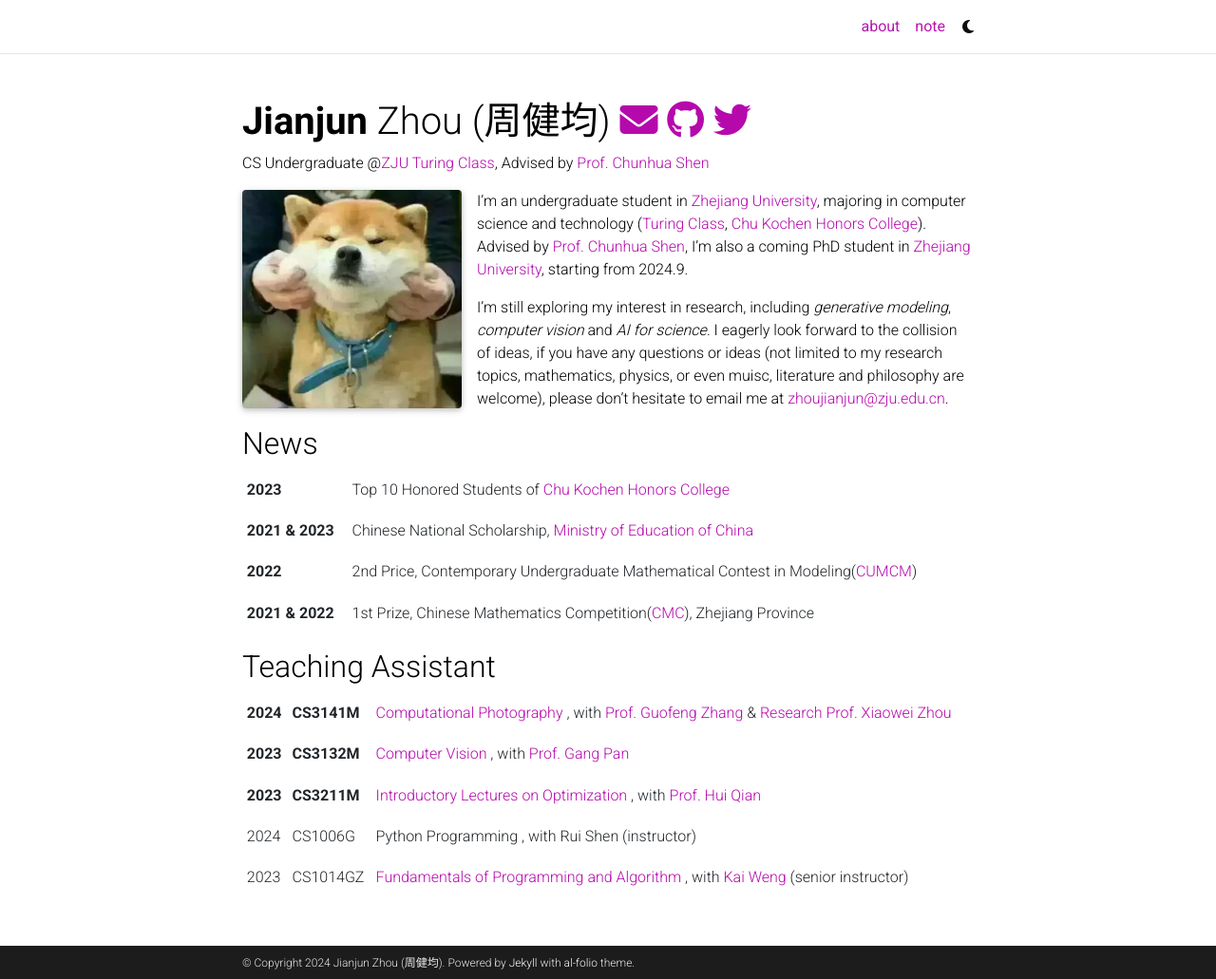
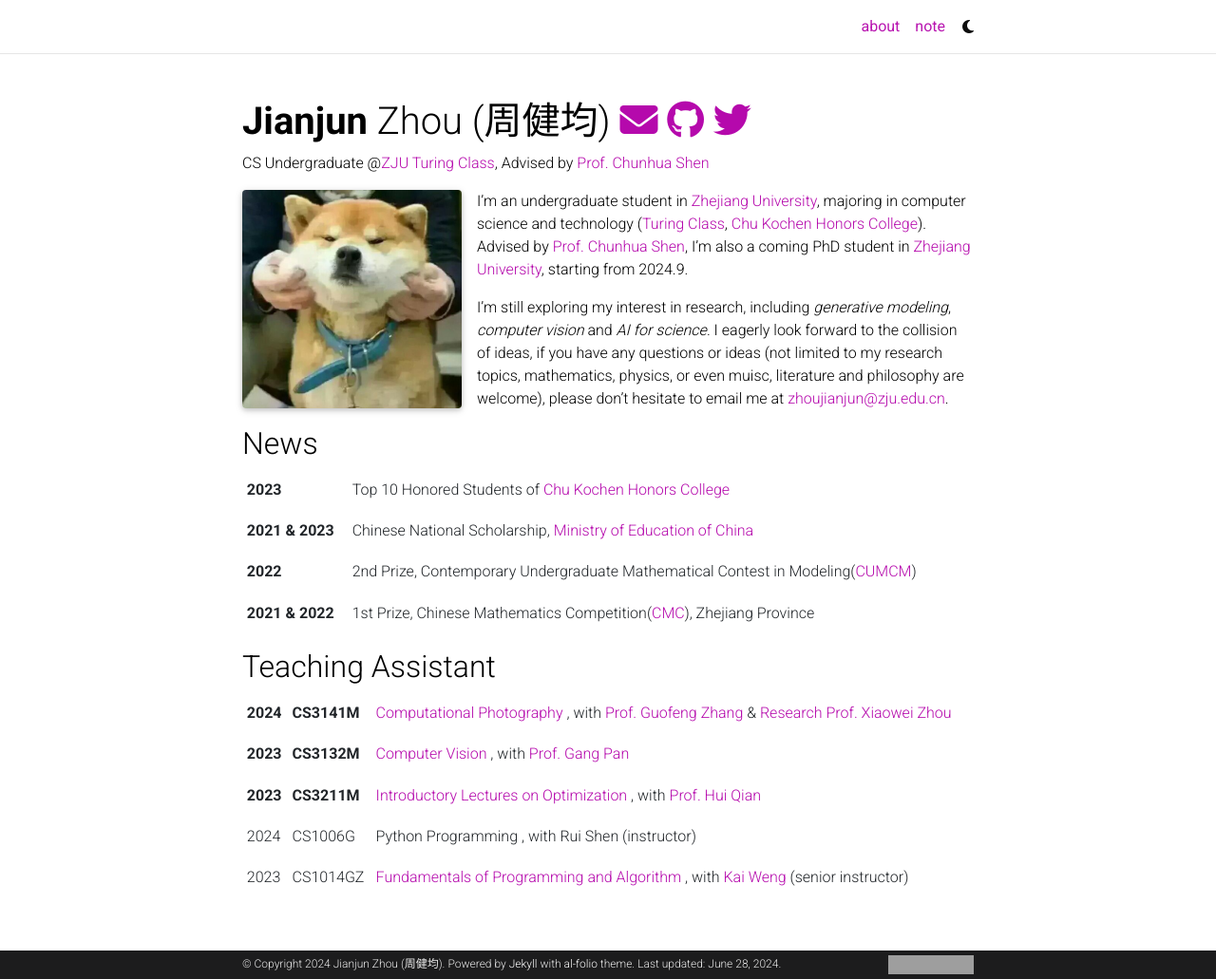
Before and after one commit to ZhouTimeMachine/ZhouTimeMachine.github.io, a Jekyll site: the page built from _pages/about.md, in a window 1280 px wide and 1031 px high. Shown: the whole window at 95% size. Built offline with Jekyll 4.4.1, drawn with Linux system fonts in a browser that asks for light colours; full-size pictures stand in for the smaller copies a plugin makes; comment, search, counter and statistics services are not loaded; a style sheet for code colours, icons or effects is not loaded; grey boxes are pictures that could not be loaded.

Commit message:
add visitor counter

```diff
--- a/_config.yml
+++ b/_config.yml
@@ -18,7 +18,7 @@
 
 url: https://ZhouTimeMachine.github.io # the base hostname & protocol for your site
 baseurl: # the subpath of your site, e.g. /blog/
-last_updated: false # set to true if you want to display last updated in the footer
+last_updated: true # set to true if you want to display last updated in the footer
 impressum_path:  # set to path to include impressum link in the footer, use the same path as permalink in a page, helps to conform with EU GDPR
 
 # -----------------------------------------------------------------------------
--- a/_includes/footer.html
+++ b/_includes/footer.html
@@ -1,6 +1,26 @@
     {% if site.footer_fixed %}
     <footer class="fixed-bottom">
       <div class="container mt-0">
+        <div style="color: var(--global-footer-text-color); flex: 1;">
+        &copy; Copyright {{ site.time | date: '%Y' }} {{ site.first_name }} {{ site.middle_name }} {{ site.last_name }}.
+        {{ site.footer_text }}
+        {%- if site.impressum_path -%}
+        <a href="{{ site.url }}{{ site.baseurl }}{{ site.impressum_path }}">Impressum</a>.
+        {%- endif -%}
+        {%- if site.last_updated -%}
+        Last updated: {{ "now" | date: '%B %d, %Y' }}.
+        {%- endif %}
+        </div>
+
+        <div style="height: auto; max-width: 100%; vertical-align: middle;">
+          <a href="https://hits.seeyoufarm.com"><img src="https://hits.seeyoufarm.com/api/count/incr/badge.svg?url=https%3A%2F%2Fzhoutimemachine.github.io&count_bg=%2379C83D&title_bg=%23555555&icon=&icon_color=%23E7E7E7&title=hits&edge_flat=false"/></a>
+        </div>
+      </div>
+    </footer>
+    {%- else -%}
+    <footer class="sticky-bottom mt-5">
+      <div class="container">
+        <div class="text">
         &copy; Copyright {{ site.time | date: '%Y' }} {{ site.first_name }} {{ site.middle_name }} {{ site.last_name }}. {{ site.footer_text }}
         {%- if site.impressum_path -%}
         <a href="{{ site.url }}{{ site.baseurl }}{{ site.impressum_path }}">Impressum</a>.
@@ -8,18 +28,10 @@
         {%- if site.last_updated -%}
         Last updated: {{ "now" | date: '%B %d, %Y' }}.
         {%- endif %}
-      </div>
-    </footer>
-    {%- else -%}
-    <footer class="sticky-bottom mt-5">
-      <div class="container">
-        &copy; Copyright {{ site.time | date: '%Y' }} {{ site.first_name }} {{ site.middle_name }} {{ site.last_name }}. {{ site.footer_text }}
-        {%- if site.impressum_path -%}
-        <a href="{{ site.url }}{{ site.baseurl }}{{ site.impressum_path }}">Impressum</a>.
-        {%- endif -%}
-        {%- if site.last_updated -%}
-        Last updated: {{ "now" | date: '%B %d, %Y' }}.
-        {%- endif %}
+        </div>
+        <div class="image">
+        <a href="https://hits.seeyoufarm.com"><img src="https://hits.seeyoufarm.com/api/count/incr/badge.svg?url=https%3A%2F%2Fzhoutimemachine.github.io&count_bg=%2379C83D&title_bg=%23555555&icon=&icon_color=%23E7E7E7&title=hits&edge_flat=false" style="height: 10%;width: 10%;"/></a>
+        </div>
       </div>
     </footer>
     {%- endif %}
--- a/_includes/news.html
+++ b/_includes/news.html
@@ -16,7 +16,7 @@
                 <tr>
                   <th scope="row">2022</th>
                   <td class="news-title">
-                      2nd Price, Contemporary Undergraduate Mathematical Contest in Modeling(<a href="http://www.mcm.edu.cn">CUMCM</a>)
+                      2nd Prize, Contemporary Undergraduate Mathematical Contest in Modeling(<a href="http://www.mcm.edu.cn">CUMCM</a>)
                   </td>
                 </tr>
                 <tr>
--- a/_sass/_base.scss
+++ b/_sass/_base.scss
@@ -411,8 +411,9 @@
 
   .container {
     color: var(--global-footer-text-color);
-    padding-top: 9px;
-    padding-bottom: 8px;
+    padding-top: 5px;
+    padding-bottom: 5px;
+    display: flex;
   }
 
   a {
```
